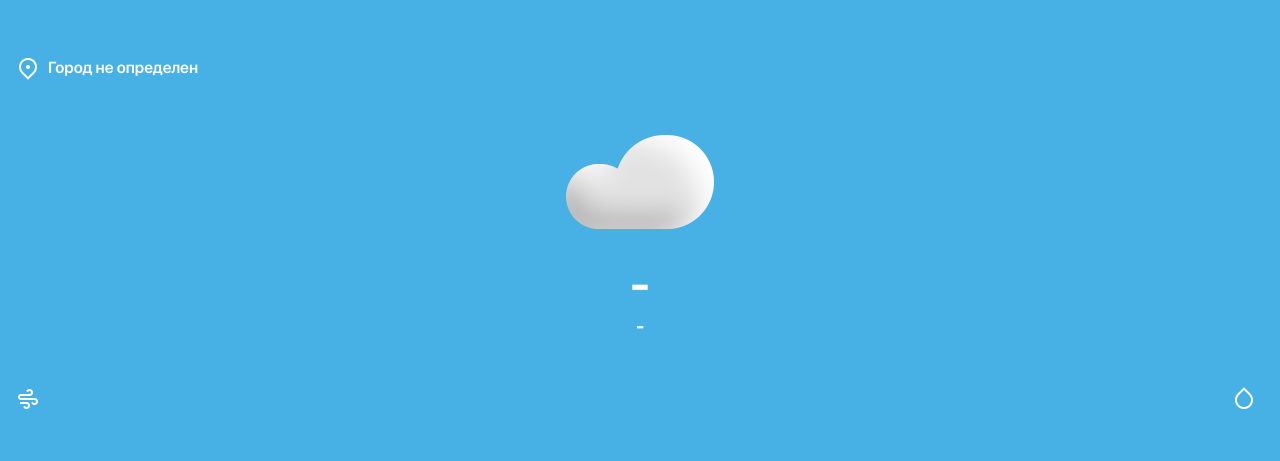
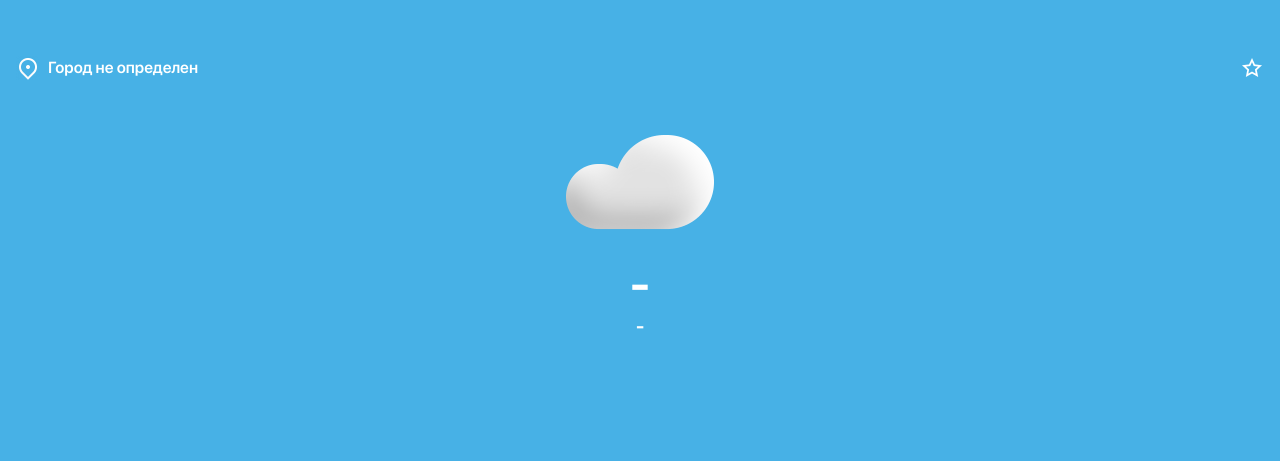
Before and after one commit to ValeronS/vue_weather, a Vue app: page /#/ in a window 1280 px wide. Shown: the top 461 px of the page. Built offline with nearby package versions, Linux system fonts and the light colour scheme.

Commit message:
useFillStar

```diff
--- a/src/components/TheChosenLocation.vue
+++ b/src/components/TheChosenLocation.vue
@@ -1,11 +1,27 @@
 <template>
   <div class="location-field">
-    <img src="@/assets/img/map.png" class="img__map" />
-    <h3>{{ chosenLocation }}</h3>
+    <div class="location">
+      <img src="@/assets/img/map.png" />
+      <h3>{{ chosenLocation }}</h3>
+    </div>
+
+    <div class="star" @click="addToFavorite">
+      <img
+        v-if="!$store.state.favoriteLocation"
+        src="@/assets/img/star-line.png"
+        alt=""
+      />
+      <img v-else src="@/assets/img/star-fill.png" alt="" />
+    </div>
   </div>
 </template>
 
 <script>
+import useFavoriteLocation from '@/hooks/useFavoriteLocation';
+import { useFillStar } from '@/hooks/useFillStar';
+// import { ref, watch } from 'vue';
+// import { useStore } from 'vuex';
+
 export default {
   name: 'the-chosen-location',
   props: {
@@ -13,6 +29,19 @@ export default {
       type: String,
       required: true,
     },
+  },
+  setup(props) {
+    const { favoriteLocation, addToFavorite } = useFavoriteLocation();
+    const { fillStar } = useFillStar();
+    // const store = useStore();
+    // const chosenLocation = ref(store.state.chosenLocation);
+    // watch(chosenLocation, () => fillStar);
+
+    return {
+      favoriteLocation,
+      addToFavorite,
+      fillStar,
+    };
   },
 };
 </script>
@@ -25,14 +54,24 @@ export default {
   margin-right: 32px;
   height: 48px;
   display: flex;
+  justify-content: space-between;
   align-items: center;
 }
-.img__map {
+.location {
+  display: flex;
+  align-items: center;
+}
+.location-field h3 {
+  padding-left: 8px;
+  color: var(--white);
+  display: inline;
+}
+.location-field img {
   width: 24px;
   height: 24px;
 }
-.location-field > h3 {
-  padding-left: 8px;
-  color: var(--white);
+.star {
+  display: flex;
+  align-items: center;
 }
 </style>
--- a/src/components/TheCurrentForecast.vue
+++ b/src/components/TheCurrentForecast.vue
@@ -12,7 +12,7 @@
       </h2>
     </div>
 
-    <div class="forecast__conditions">
+    <div v-if="$store.state.currentWind" class="forecast__conditions">
       <div class="wind">
         <img src="@/assets/img/windy.png" alt="" />
         {{ $store.state.currentWind }}
--- /dev/null
+++ b/src/hooks/useFavoriteLocation.js
@@ -0,0 +1,33 @@
+import { computed } from 'vue';
+import { useStore } from 'vuex';
+
+export default function useFavoriteLocation() {
+  const store = useStore();
+  const favoriteLocation = { name: '', latitude: 0, longitude: 0 };
+  const favoriteLocationsLength = Object.keys(
+    store.state.favoriteLocations
+  ).length;
+
+  const addToFavorite = computed(() => {
+    if (store.state.chosenLocationLatitude) {
+      favoriteLocation.name = store.state.chosenLocation;
+      favoriteLocation.latitude = store.state.chosenLocationLatitude;
+      favoriteLocation.longitude = store.state.chosenLocationLongitude;
+
+      store.commit('setFavoriteLocation', favoriteLocation);
+      store.commit('setFavoriteLocationsLength', favoriteLocationsLength + 1);
+
+      console.log(
+        favoriteLocation.name,
+        favoriteLocation.latitude,
+        favoriteLocation.longitude,
+        favoriteLocationsLength
+      );
+    }
+  });
+
+  return {
+    favoriteLocation,
+    addToFavorite,
+  };
+}
--- a/src/hooks/useFetchWeather.js
+++ b/src/hooks/useFetchWeather.js
@@ -14,13 +14,13 @@ export function useFetchWeather(firstUpperCase) {
         const response = await axios.get(
           `https://api.openweathermap.org/data/2.5/forecast?lat=${latitude}&lon=${longitude}&appid=${apiKey}&units=metric&lang=ru`
         );
-        const forecast = response.data.list;
+        const forecast = response.data?.list ?? 0;
         console.log(forecast);
 
-        if (forecast[0].main.temp.toFixed() > 0) {
+        if (forecast[0]?.main?.temp?.toFixed() > 0) {
           store.commit(
             'setCurrentTemperature',
-            '+' + forecast[0].main.temp.toFixed()
+            '+' + forecast[0].main.temp.toFixed() ?? 0
           );
         } else {
           store.commit(
@@ -31,20 +31,22 @@ export function useFetchWeather(firstUpperCase) {
 
         store.commit(
           'setCurrentDescription',
-          firstUpperCase(forecast[0].weather[0].description)
+          firstUpperCase(forecast[0].weather[0]?.description ?? 0)
         );
 
-        store.commit('setIconCode', forecast[0].weather[0].icon);
+        store.commit('setIconCode', forecast[0].weather[0].icon ?? 0);
 
         store.commit(
           'setWind',
-          (forecast[0].wind.speed * 3.6).toFixed() + ' км/ч'
+          (forecast[0].wind?.speed * 3.6).toFixed() + ' км/ч'
         );
 
         store.commit('setHumidity', forecast[0].main.humidity + '%');
       } catch (error) {
         console.log(error);
       }
+    } else {
+      console.log('Нет данных для выполнения запроса');
     }
   };
 
--- a/src/hooks/useSearchLocation.js
+++ b/src/hooks/useSearchLocation.js
@@ -16,6 +16,8 @@ export default function useSearchLocation() {
         {
           query: location.value,
           locations: [{ country: '*' }],
+          from_bound: { value: 'city' },
+          to_bound: { value: 'settlement' },
         },
         {
           mode: 'cors',
@@ -28,7 +30,7 @@ export default function useSearchLocation() {
       );
       suggestions.value = response.data.suggestions;
       store.commit('setSuggestions', response.data.suggestions);
-      console.log(suggestions.value);
+      // console.log(suggestions.value);
     } catch (error) {
       console.log(error);
     }
--- a/src/pages/HomePage.vue
+++ b/src/pages/HomePage.vue
@@ -16,6 +16,7 @@ import { useFetchWeather } from '@/hooks/useFetchWeather';
 import useSelectSearchItem from '@/hooks/useSelectSearchItem';
 import TheCurrentForecast from '@/components/TheCurrentForecast.vue';
 import useFirstUpperCase from '@/hooks/useFirstUpperCase';
+
 export default {
   components: {
     TheChosenLocation,
--- a/src/store/index.js
+++ b/src/store/index.js
@@ -11,9 +11,11 @@ export default createStore({
     currentHumidity: '',
     iconCode: '03d',
     imgSrcIdx: 4,
-    favoriteLocations: [],
     onFocus: false,
     suggestions: [],
+    favoriteLocationsLength: 0,
+    favoriteLocations: {},
+    isCityFavorite: false,
     IconsWeather: {
       '01d': {
         label: 'clear_sky',
@@ -130,5 +132,17 @@ export default createStore({
     setHumidity(state, humidity) {
       state.currentHumidity = humidity;
     },
+    setFavoriteLocationsLength(state, favoriteLocationsLength) {
+      state.favoriteLocationsLength = favoriteLocationsLength;
+    },
+    setNewFavoriteLocation(state, favoriteLocationsLength) {
+      state.favoriteLocations[favoriteLocationsLength] = {};
+    },
+    setFavoriteLocation(state, location) {
+      state.favoriteLocations[state.favoriteLocationsLength] = location;
+    },
+    setCityFavorite(state, bool) {
+      state.isCityFavorite = bool;
+    },
   },
 });
```
Also changed, not shown: src/assets/img/star-fill.png (added), src/assets/img/star-line.png (added).
